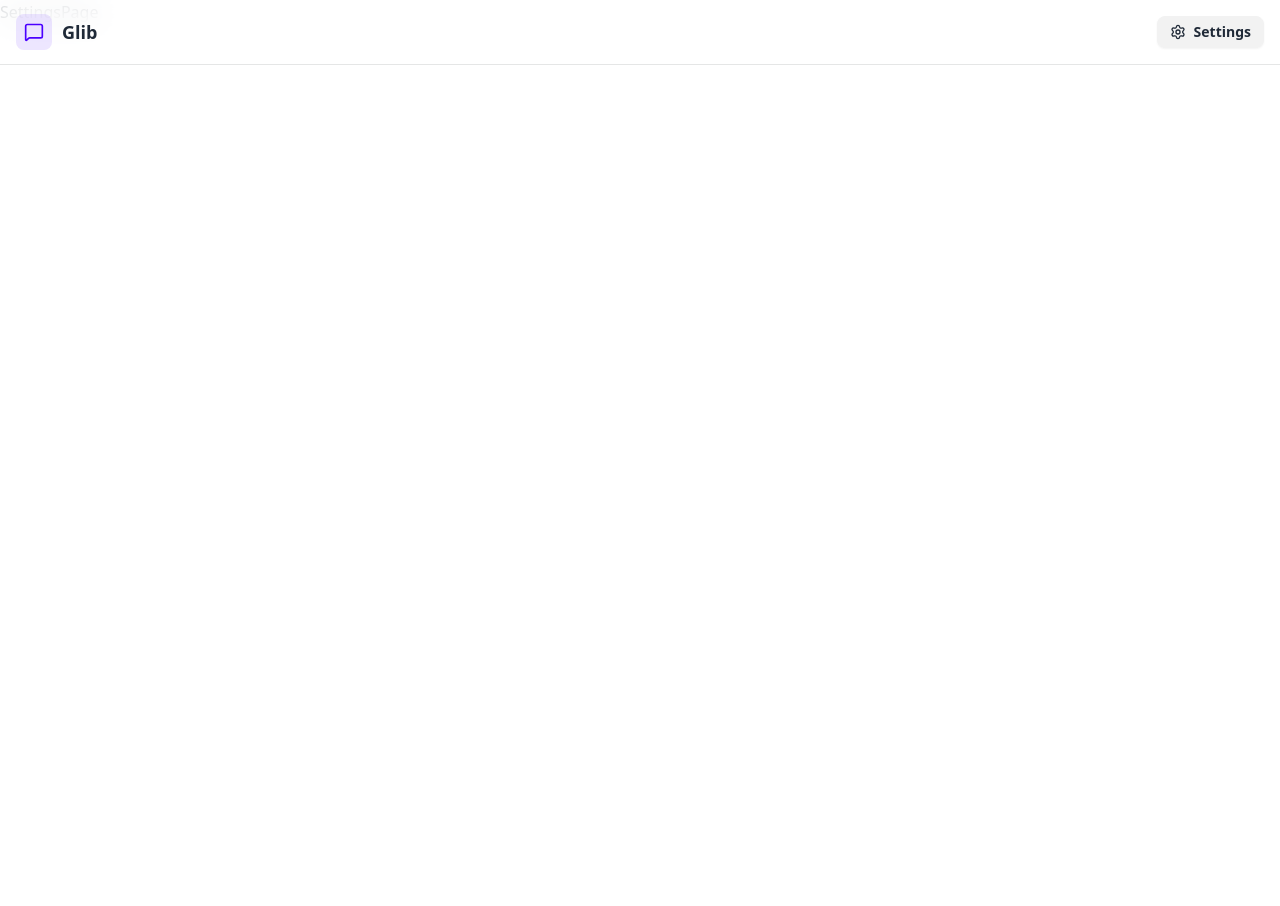
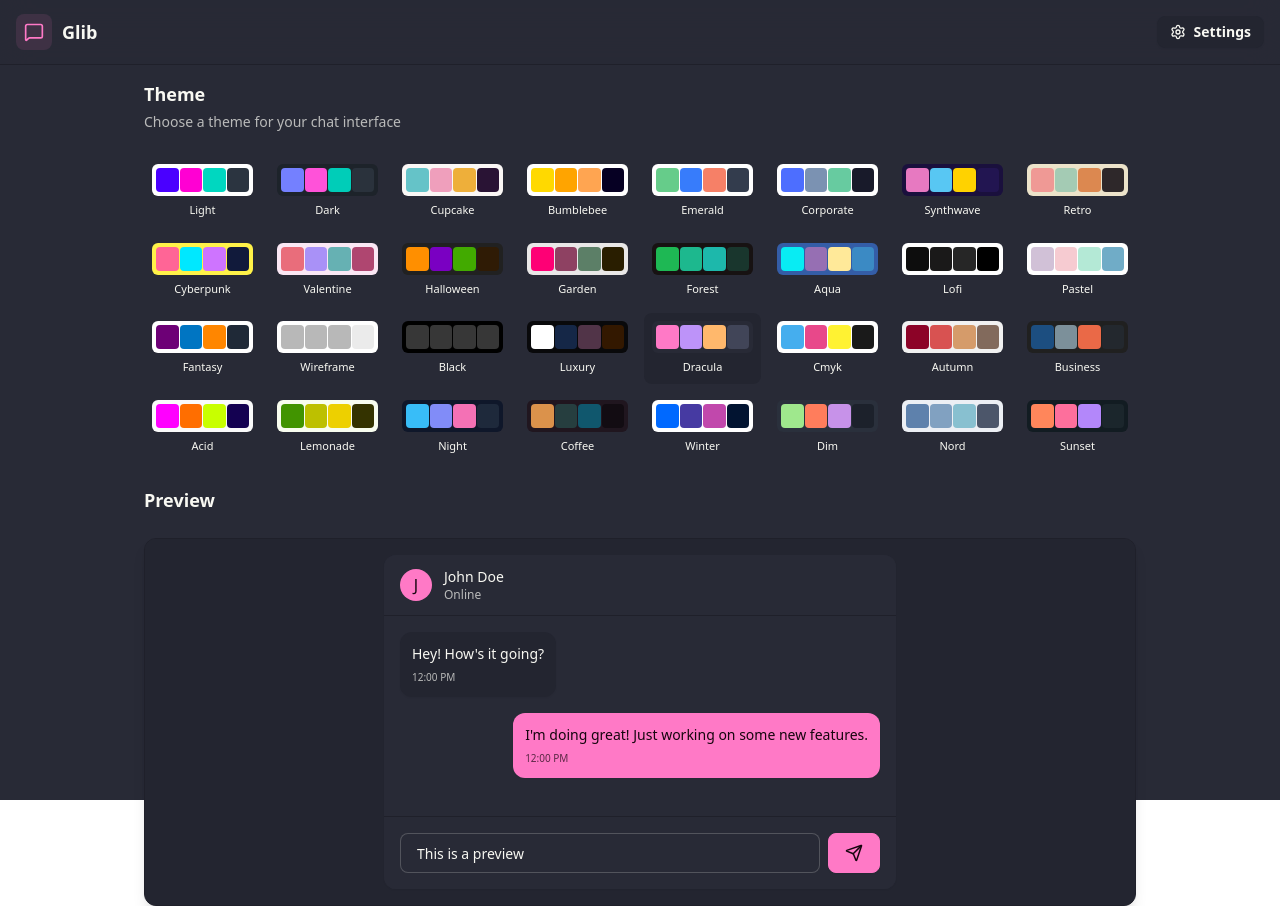
Before and after one commit to Voidcoolis/Glib, a React (Vite) app in the folder frontend/: page /settings in a window 1280 px wide. Before the commit the page ends 800 px from the top, so only its background shows below. Built offline with nearby package versions, Linux system fonts and the light colour scheme; no server answers.

Commit message:
buildt the settings page(added themes)

```diff
--- a/frontend/src/App.jsx
+++ b/frontend/src/App.jsx
@@ -9,9 +9,11 @@
 import { useAuthStore } from "./store/useAuthStore";
 import {Loader} from "lucide-react";
 import { Toaster } from "react-hot-toast";
+import { useThemeStore } from "./store/useThemeStore";
 
 const App = () => {
   const {authUser, checkAuth, isCheckingAuth} = useAuthStore() //called from useAuthStore.js
+  const { theme } = useThemeStore();
 
   useEffect(() => {
     checkAuth(); //check if the user is authenticated when the app loads
@@ -28,7 +30,7 @@
   }
 
   return (
-    <div>
+    <div div data-theme={theme}>
       <Navbar />
       <Routes>
         //! authUser - if the user is not authenticated, redirect to login page
--- /dev/null
+++ b/frontend/src/contants/index.js
@@ -0,0 +1,36 @@
+// themes for the SettingsPage component
+// and the daisyUI plugin in Tailwind CSS
+export const THEMES = [
+  "light",
+  "dark",
+  "cupcake",
+  "bumblebee",
+  "emerald",
+  "corporate",
+  "synthwave",
+  "retro",
+  "cyberpunk",
+  "valentine",
+  "halloween",
+  "garden",
+  "forest",
+  "aqua",
+  "lofi",
+  "pastel",
+  "fantasy",
+  "wireframe",
+  "black",
+  "luxury",
+  "dracula",
+  "cmyk",
+  "autumn",
+  "business",
+  "acid",
+  "lemonade",
+  "night",
+  "coffee",
+  "winter",
+  "dim",
+  "nord",
+  "sunset",
+];
--- a/frontend/src/pages/SettingsPage.jsx
+++ b/frontend/src/pages/SettingsPage.jsx
@@ -1,9 +1,124 @@
-import React from 'react'
+import { Send } from "lucide-react";
+import { THEMES } from "../contants";
+import { useThemeStore } from "../store/useThemeStore";
+
+// Mock messages to preview chat appearance
+const PREVIEW_MESSAGES = [
+  { id: 1, content: "Hey! How's it going?", isSent: false },
+  { id: 2, content: "I'm doing great! Just working on some new features.", isSent: true },
+];
 
 const SettingsPage = () => {
+  const { theme, setTheme } = useThemeStore(); // Get current theme and setter from the theme store
+
   return (
-    <div>SettingsPage</div>
-  )
-}
+    <div className="h-screen container mx-auto px-4 pt-20 max-w-5xl">
+      <div className="space-y-6">
+        {/* Theme selection header */}
+        <div className="flex flex-col gap-1">
+          <h2 className="text-lg font-semibold">Theme</h2>
+          <p className="text-sm text-base-content/70">Choose a theme for your chat interface</p>
+        </div>
 
-export default SettingsPage
+        {/* Theme selection grid */}
+        <div className="grid grid-cols-4 sm:grid-cols-6 md:grid-cols-8 gap-2">
+          {THEMES.map((t) => (
+            <button
+              key={t}
+              className={`
+                group flex flex-col items-center gap-1.5 p-2 rounded-lg transition-colors
+                ${theme === t ? "bg-base-200" : "hover:bg-base-200/50"}
+              `}
+              onClick={() => setTheme(t)} // Change theme on click
+            >
+
+                {/* Theme color preview */}
+              <div className="relative h-8 w-full rounded-md overflow-hidden" data-theme={t}>
+                <div className="absolute inset-0 grid grid-cols-4 gap-px p-1">
+                  <div className="rounded bg-primary"></div>
+                  <div className="rounded bg-secondary"></div>
+                  <div className="rounded bg-accent"></div>
+                  <div className="rounded bg-neutral"></div>
+                </div>
+              </div>
+
+              {/* Theme name */}
+              <span className="text-[11px] font-medium truncate w-full text-center">
+                {t.charAt(0).toUpperCase() + t.slice(1)}
+              </span>
+            </button>
+          ))}
+        </div>
+
+        {/* Preview Section */}
+        <h3 className="text-lg font-semibold mb-3">Preview</h3>
+        <div className="rounded-xl border border-base-300 overflow-hidden bg-base-100 shadow-lg">
+          <div className="p-4 bg-base-200">
+            <div className="max-w-lg mx-auto">
+              {/* Mock Chat UI */}
+              <div className="bg-base-100 rounded-xl shadow-sm overflow-hidden">
+                {/* Chat Header */}
+                <div className="px-4 py-3 border-b border-base-300 bg-base-100">
+                  <div className="flex items-center gap-3">
+                      {/* User avatar */}
+                    <div className="w-8 h-8 rounded-full bg-primary flex items-center justify-center text-primary-content font-medium">
+                      J
+                    </div>
+                    <div>
+                      <h3 className="font-medium text-sm">John Doe</h3>
+                      <p className="text-xs text-base-content/70">Online</p>
+                    </div>
+                  </div>
+                </div>
+
+                {/* Chat Messages Preview */}
+                <div className="p-4 space-y-4 min-h-[200px] max-h-[200px] overflow-y-auto bg-base-100">
+                  {PREVIEW_MESSAGES.map((message) => (
+                    <div
+                      key={message.id}
+                      className={`flex ${message.isSent ? "justify-end" : "justify-start"}`}
+                    >
+                      <div
+                        className={`
+                          max-w-[80%] rounded-xl p-3 shadow-sm
+                          ${message.isSent ? "bg-primary text-primary-content" : "bg-base-200"}
+                        `}
+                      >
+                        <p className="text-sm">{message.content}</p>
+                        <p
+                          className={`
+                            text-[10px] mt-1.5
+                            ${message.isSent ? "text-primary-content/70" : "text-base-content/70"}
+                          `}
+                        >
+                          12:00 PM
+                        </p>
+                      </div>
+                    </div>
+                  ))}
+                </div>
+
+                {/* Chat Input Preview */}
+                <div className="p-4 border-t border-base-300 bg-base-100">
+                  <div className="flex gap-2">
+                    <input
+                      type="text"
+                      className="input input-bordered flex-1 text-sm h-10"
+                      placeholder="Type a message..."
+                      value="This is a preview"
+                      readOnly
+                    />
+                    <button className="btn btn-primary h-10 min-h-0">
+                      <Send size={18} />
+                    </button>
+                  </div>
+                </div>
+              </div>
+            </div>
+          </div>
+        </div>
+      </div>
+    </div>
+  );
+};
+export default SettingsPage;
--- /dev/null
+++ b/frontend/src/store/useThemeStore.js
@@ -0,0 +1,12 @@
+import { create } from "zustand";
+
+// Store for managing the theme of the application
+// It uses Zustand for state management and stores the theme in localStorage so that everytime we refresh the page, the theme is preserved
+// The default theme is set to "dracula" if no theme is found in localStorage
+export const useThemeStore = create((set) => ({
+  theme: localStorage.getItem("chat-theme") || "dracula",
+  setTheme: (theme) => {
+    localStorage.setItem("chat-theme", theme);
+    set({ theme });
+  },
+}));
--- a/frontend/tailwind.config.js
+++ b/frontend/tailwind.config.js
@@ -11,4 +11,40 @@
     extend: {},
   },
   plugins: [daisyui],
-}
+  daisyui: {
+    themes: [
+      "light",
+      "dark",
+      "cupcake",
+      "bumblebee",
+      "emerald",
+      "corporate",
+      "synthwave",
+      "retro",
+      "cyberpunk",
+      "valentine",
+      "halloween",
+      "garden",
+      "forest",
+      "aqua",
+      "lofi",
+      "pastel",
+      "fantasy",
+      "wireframe",
+      "black",
+      "luxury",
+      "dracula",
+      "cmyk",
+      "autumn",
+      "business",
+      "acid",
+      "lemonade",
+      "night",
+      "coffee",
+      "winter",
+      "dim",
+      "nord",
+      "sunset",
+    ],
+  },
+};
```
